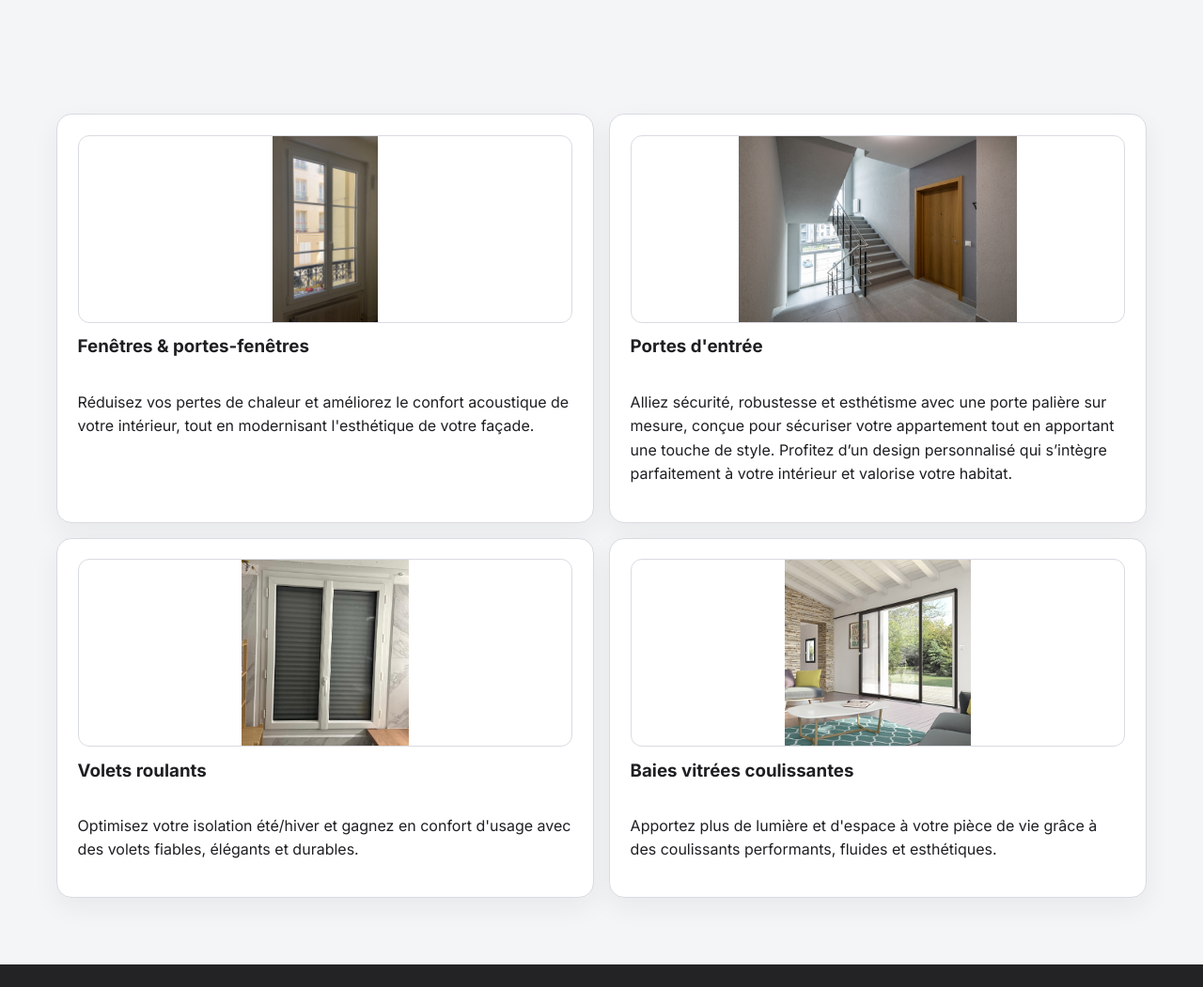
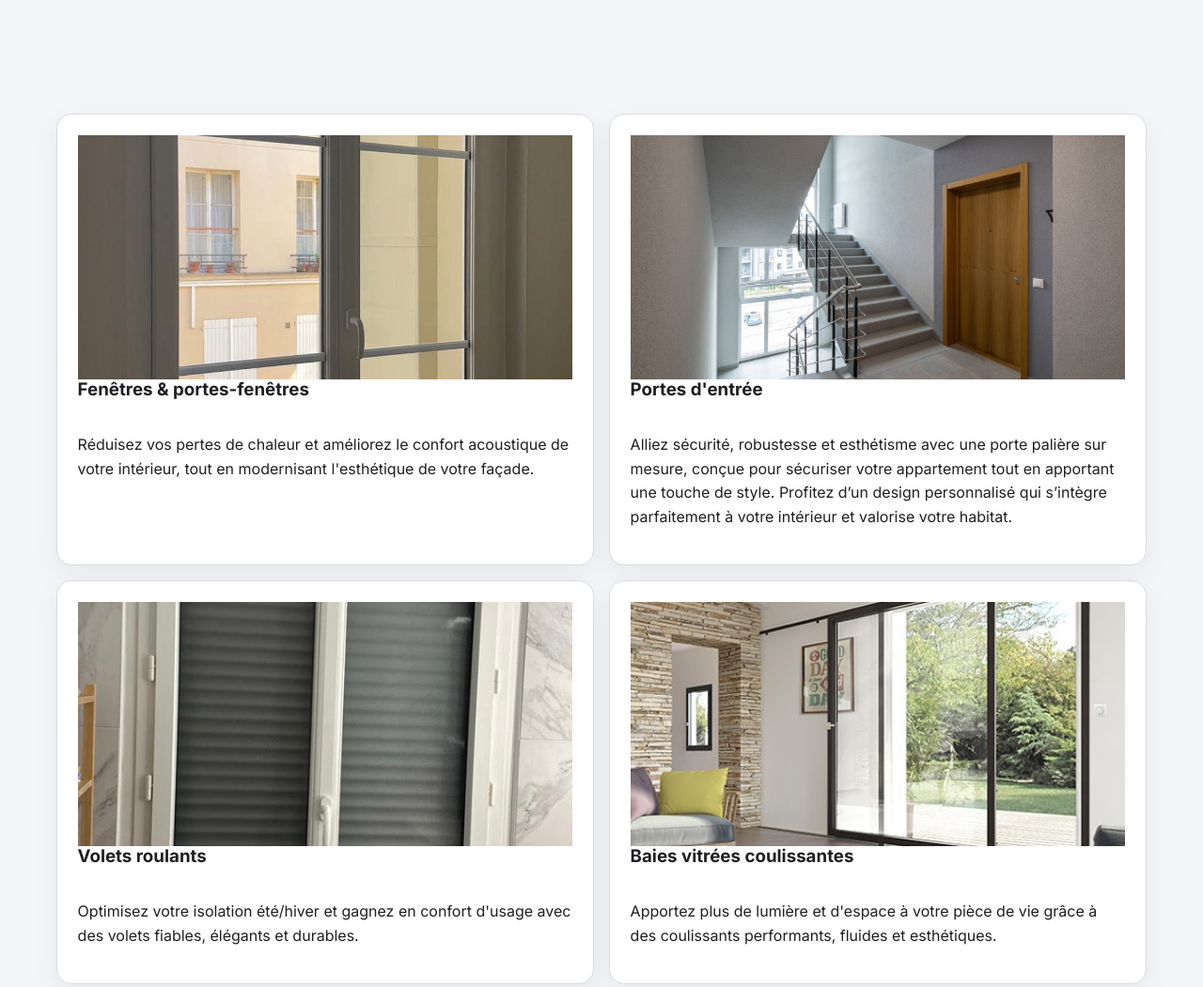
Before and after one commit to Yani93/Yani, a plain HTML site: page menuiseries.html in a window 1280 px wide. Shown: the part 593-1644 px from the top of the page at 94% size. Drawn offline with Linux system fonts and the light colour scheme.

Commit message:
Update styles.css

```diff
--- a/styles.css
+++ b/styles.css
@@ -282,13 +282,12 @@ body {
 }
 
 .card-service {
+  background: var(--surface);
+  border-radius: var(--radius);
+  box-shadow: 0 10px 28px rgba(29, 30, 34, 0.06);
+  overflow: hidden; /* important pour que l'image épouse les coins */
   display: flex;
   flex-direction: column;
-  height: 100%;          /* toute la hauteur du grid */
-  border-radius: var(--radius);
-  border: 1px solid var(--line);
-  padding: 1.35rem;
-  box-shadow: 0 10px 28px rgba(29, 30, 34, 0.06);
 }
 
 .card-service .content {
@@ -301,13 +300,9 @@ body {
 
 .service-media {
   width: 100%;
-  flex-shrink: 0;
-  height: 200px;                 /* hauteur uniforme pour toutes les images */
-  object-fit: contain;           /* toute l’image est visible */
-  background-color: var(--surface); /* fond blanc identique à la carte */
-  border-radius: 12px;
-  margin-bottom: 0.9rem;
-  border: 1px solid var(--line);
+  height: 260px;      /* hauteur plus élégante */
+  object-fit: cover;  /* rempli toute la largeur */
+  display: block;
 }
 .contact-info a {
   color: var(--primary);
```
